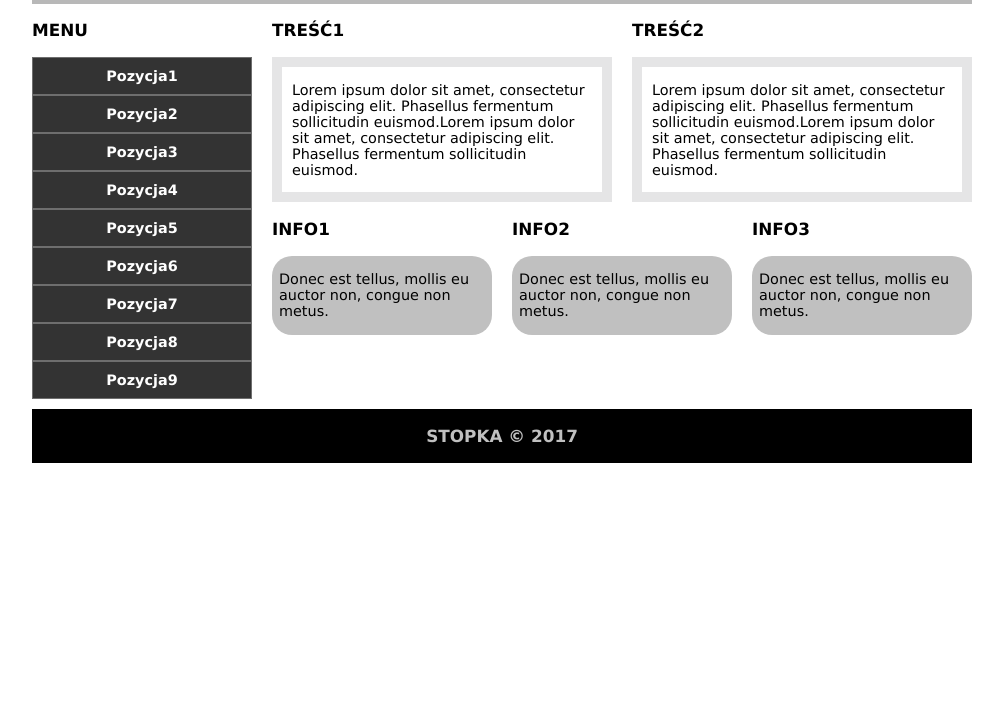
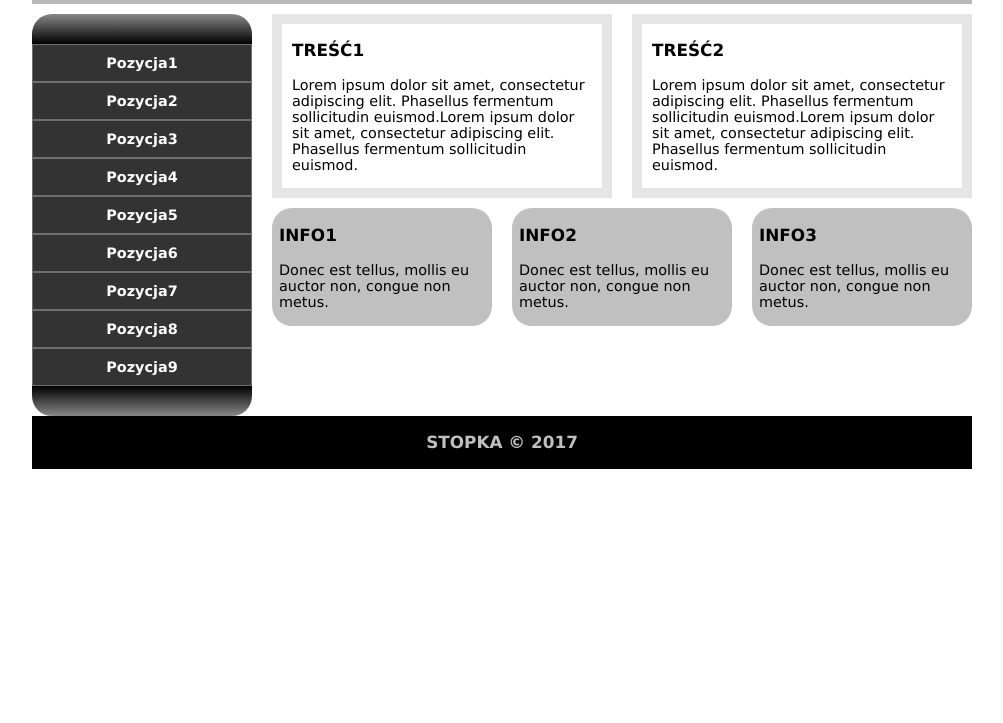
Before and after one commit to Grzegorz1982/KCK, a plain HTML site: page index.html in a window 1280 px wide. Shown: the part 77-800 px from the top of the page, without its empty margins (138-1141 px from the left). Drawn offline with Linux system fonts and the light colour scheme; files that its build step writes are made by us from their sources.

Commit message:
Add files via upload

```diff
--- a/index.html
+++ b/index.html
@@ -8,8 +8,16 @@
 </head>
 <body>
     <div class="container_16">
-        <header class="grid_16" id="top"><h1>NAGŁÓWEK</h1></header>
-        <nav class="grid_4" id="left"><h3>MENU</h3>
+        <header class="grid_16" id="top">
+		<div>
+		<h1>NAGŁÓWEK</h1>
+		</div>
+		</header>
+
+        <nav class="grid_4" id="left">
+
+		<!--<h3>MENU</h3>-->
+		<div id="gora">&nbsp</div>
             <ul>
                 <li><a href="#">Pozycja1</a></li>
                 <li><a href="#">Pozycja2</a></li>
@@ -21,46 +29,57 @@
                 <li><a href="#">Pozycja8</a></li>
                 <li><a href="#">Pozycja9</a></li>
             </ul>
+			<div id="dol">&nbsp</div>
         </nav>
+
         <div class="grid_12">
             <article class="grid_6 alpha ramka">
+			<div>
                 <h3>TREŚĆ1</h3>
-                <div>
                     <p>Lorem ipsum dolor sit amet, consectetur adipiscing elit.
                     Phasellus fermentum sollicitudin euismod.Lorem ipsum dolor sit amet, consectetur adipiscing elit.
                 Phasellus fermentum sollicitudin euismod.</p>
                 </div>
             </article>
+
             <article class="grid_6 omega ramka">
+			<div>
                 <h3>TREŚĆ2</h3>
-                <div><p>Lorem ipsum dolor sit amet, consectetur adipiscing elit.
+                <p>Lorem ipsum dolor sit amet, consectetur adipiscing elit.
                 Phasellus fermentum sollicitudin euismod.Lorem ipsum dolor sit amet, consectetur adipiscing elit.
                 Phasellus fermentum sollicitudin euismod.</p>
                 </div>
             </article>
 
-            <section class="grid_4 alpha tlo">
+            <div class="grid_4 alpha tlo">
+			<div>
                 <h3>INFO1</h3>
-                <div>
-                    <p>Donec est tellus, mollis eu auctor non, congue non metus.</p>
+                <p>Donec est tellus, mollis eu auctor non, congue non metus.</p>
                 </div>
-            </section>
-            <section class="grid_4 tlo">
+				</div>
+
+            <div class="grid_4 tlo">
+			<div>
                 <h3>INFO2</h3>
-                <div>
-                    <p>Donec est tellus, mollis eu auctor non, congue non metus.</p>
+                <p>Donec est tellus, mollis eu auctor non, congue non metus.</p>
                 </div>
-            </section>
-            <section class="grid_4 omega tlo">
+				</div>
+
+            <div class="grid_4 omega tlo">
+			<div>
                 <h3>INFO3</h3>
-                <div>
-                    <p>Donec est tellus, mollis eu auctor non, congue non metus.</p>
+                <p>Donec est tellus, mollis eu auctor non, congue non metus.</p>
                 </div>
-            </section>
+				</div>
+
         </div> <!-- koniec prawej części -->
         <div class="clear"></div>
 
-        <footer class="grid_16" id="bottom"><h3>STOPKA &copy; 2017</h3></footer>
+        <footer class="grid_16" id="bottom">
+		<div>
+		<h3>STOPKA &copy; 2017</h3>
+		</div>
+		</footer>
     </div> <!-- koniec strony -->
 </body>
 </html>
--- a/style.css
+++ b/style.css
@@ -30,7 +30,7 @@ body{
 }
 #left ul {
     list-style: none;
-    margin: 10px 0px;
+    margin: 0px 0px;
     padding: 0px;
 }
 #left ul li a, #left ul li a:visited{
@@ -48,3 +48,20 @@ body{
     background-color: #999;
     color: #900;
 }
+#gora{
+height: 30px;
+background-color: #333;
+background: linear-gradient(#888,#000);
+margin-top: 10px;
+margin-bottom: 0px;
+border-top-right-radius: 20px;
+border-top-left-radius:20px;
+}
+#dol{
+height: 30px;
+background-color: #333;
+background: linear-gradient(#000,#888);
+margin-bottom: 10px;
+margin-bottom: 0px;
+border-bottom-right-radius: 20px;
+border-bottom-left-radius:20px;}
```
